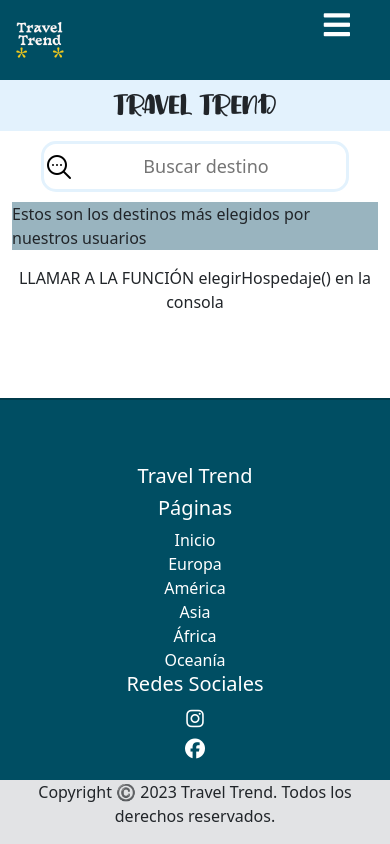
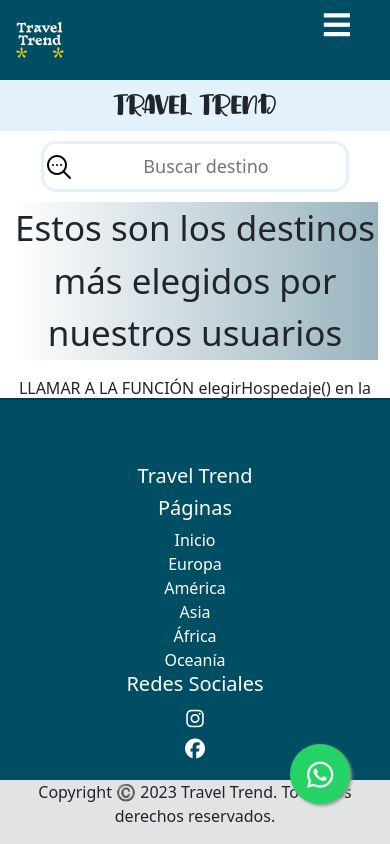
Before and after one commit to Matiascostanzo/PreEntrega1-Costanzo, a website: page index.html in a window 390 px wide. Drawn offline with nearby package versions, Linux system fonts and the light colour scheme.

Commit message:
Guardando cambios locales

```diff
--- a/index.html
+++ b/index.html
@@ -66,6 +66,14 @@
     <div class="funcion">
       <p>LLAMAR A LA FUNCIÓN elegirHospedaje() en la consola</p>
     </div>
+
+    <a
+      href="https://api.whatsapp.com/send?phone=1157092421&text=Hola, me gustaría recibir asesoramiento para una reserva ."
+      class="float"
+      target="_blank"
+    >
+      <i class="fa fa-whatsapp my-float"></i>
+    </a>
     <!-- Footer -->
     <footer>
       <div class="container-fluid">
--- a/scss/_inicio.scss
+++ b/scss/_inicio.scss
@@ -4,10 +4,11 @@
   box-sizing: border-box;
 }
 
+// Pagina en la que estoy se visualiza en negro
 #active1 {
   color: black;
 }
-
+// Icono de whatsapp
 .float {
   position: fixed;
   width: 60px;
@@ -32,6 +33,7 @@
   margin-top: 16px;
 }
 
+// Utilizo fuente externa de texto
 @font-face {
   font-family: "Sweet Aloha";
   src: url(../fuentes/sweet_aloha/Sweet\ Aloha.ttf);
@@ -99,6 +101,7 @@
       left: 0;
     }
   }
+  // Page body
   .title {
     background-color: #e3f2fd;
     h1 {
@@ -123,7 +126,11 @@
 
   .parrafo {
     p {
+      font-size: 35px;
+      text-align: center;
       background-color: #99b4bf;
+      background: linear-gradient(to right, #99b4bf, white);
+      background: linear-gradient(to left, #99b4bf, white);
     }
   }
   .funcion {
@@ -158,6 +165,7 @@
 }
 
 @media screen and (min-width: 859px) {
+  // Nav Bar
   .header {
     position: sticky;
     top: 0;
@@ -216,7 +224,7 @@
       }
     }
   }
-
+  // Footer
   footer {
     font-size: 100%;
     background-color: #004e63;
@@ -248,6 +256,7 @@
       margin-right: 50px;
     }
   }
+  // Page Body
   .title {
     background-color: #e3f2fd;
     h1 {
```
Also changed, not shown: css/style.css, 1 other file.
